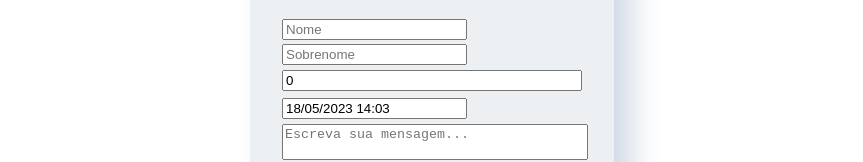
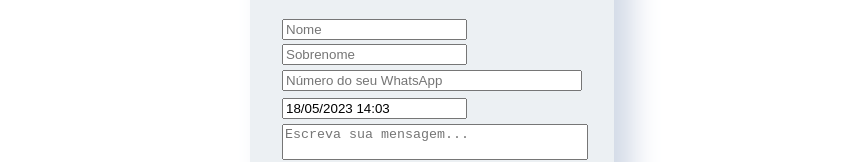
Before and after one commit to edgarfbarbosa/CRUD, a React (Vite) app: page / in a window 1280 px wide. Both pictures are taken after a click on the button 936 px from the left and 53 px from the top of the page. Shown: the part 335-497 px from the top of the page, without its empty margins (208-1071 px from the left). Built offline with nearby package versions, Linux system fonts and the light colour scheme.

Commit message:
feat(Modal): Chamando a função adicionarClienteNaTabela criado no Contexto

```diff
--- a/src/components/Modal/index.jsx
+++ b/src/components/Modal/index.jsx
@@ -1,17 +1,14 @@
 import { useState } from 'react'
-
-import styles from './Modal.module.css'
-
 import { DateTimerPicker } from "../DateTimerPicker"
+import useContextoDoCliente from "../Context"
+import styles from "./Modal.module.css"
 
 export function Modal({ isOpen }) {
   if (!isOpen) return null
 
-  const [newUser, setNewUser] = useState({
-    name: "",
-    lastName: "",
-    number: 0
-  })
+  const { adicionarClienteNaTabela } = useContextoDoCliente()
+
+  const [newUser, setNewUser] = useState({})
 
   function coletarDados(event, atributoQueEstouColetando) {
     setNewUser({
@@ -22,7 +19,8 @@ export function Modal({ isOpen }) {
 
   function enviarDados(event) {
     event.preventDefault()
-    console.log(newUser)
+
+    adicionarClienteNaTabela(newUser)
   }
 
   return (
```
